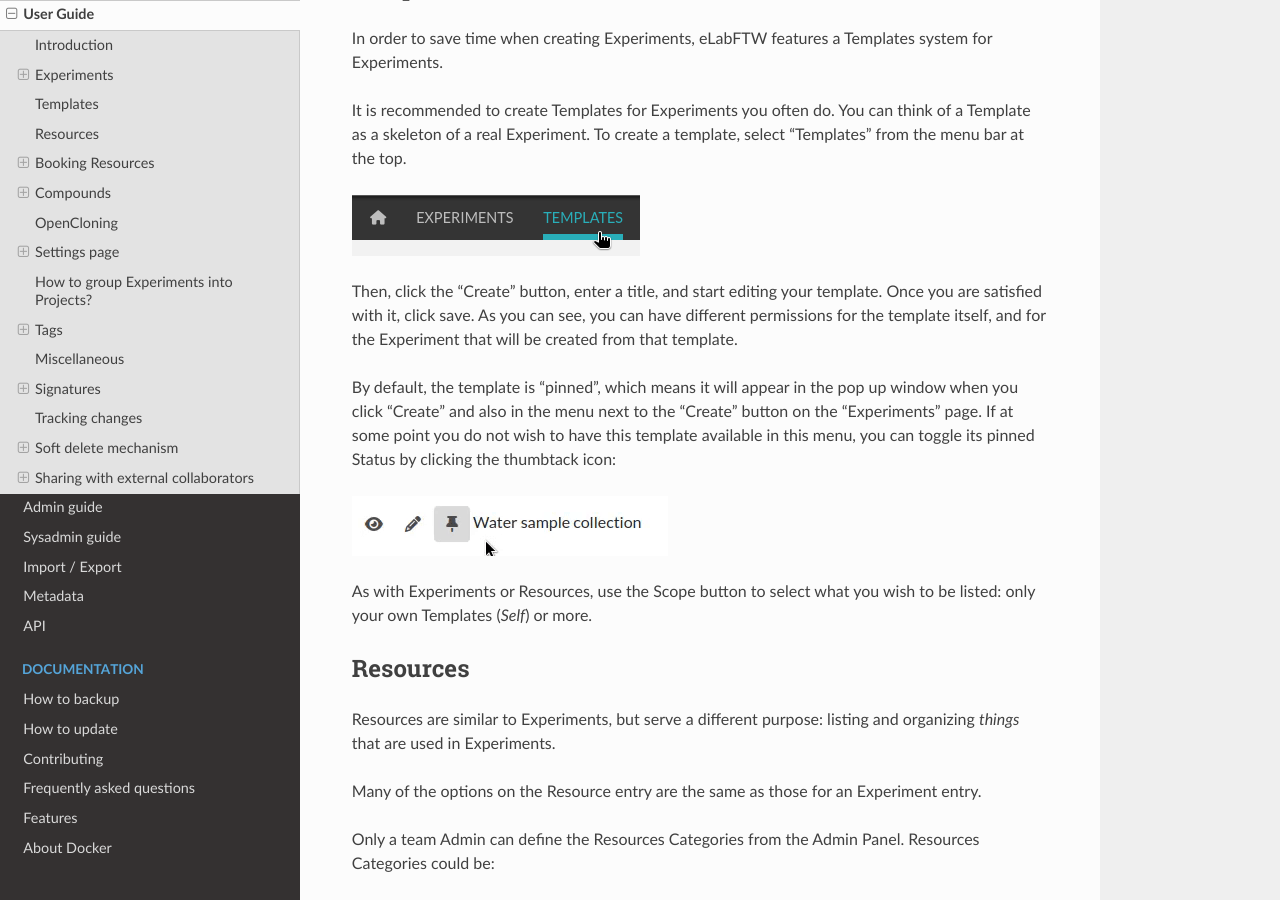
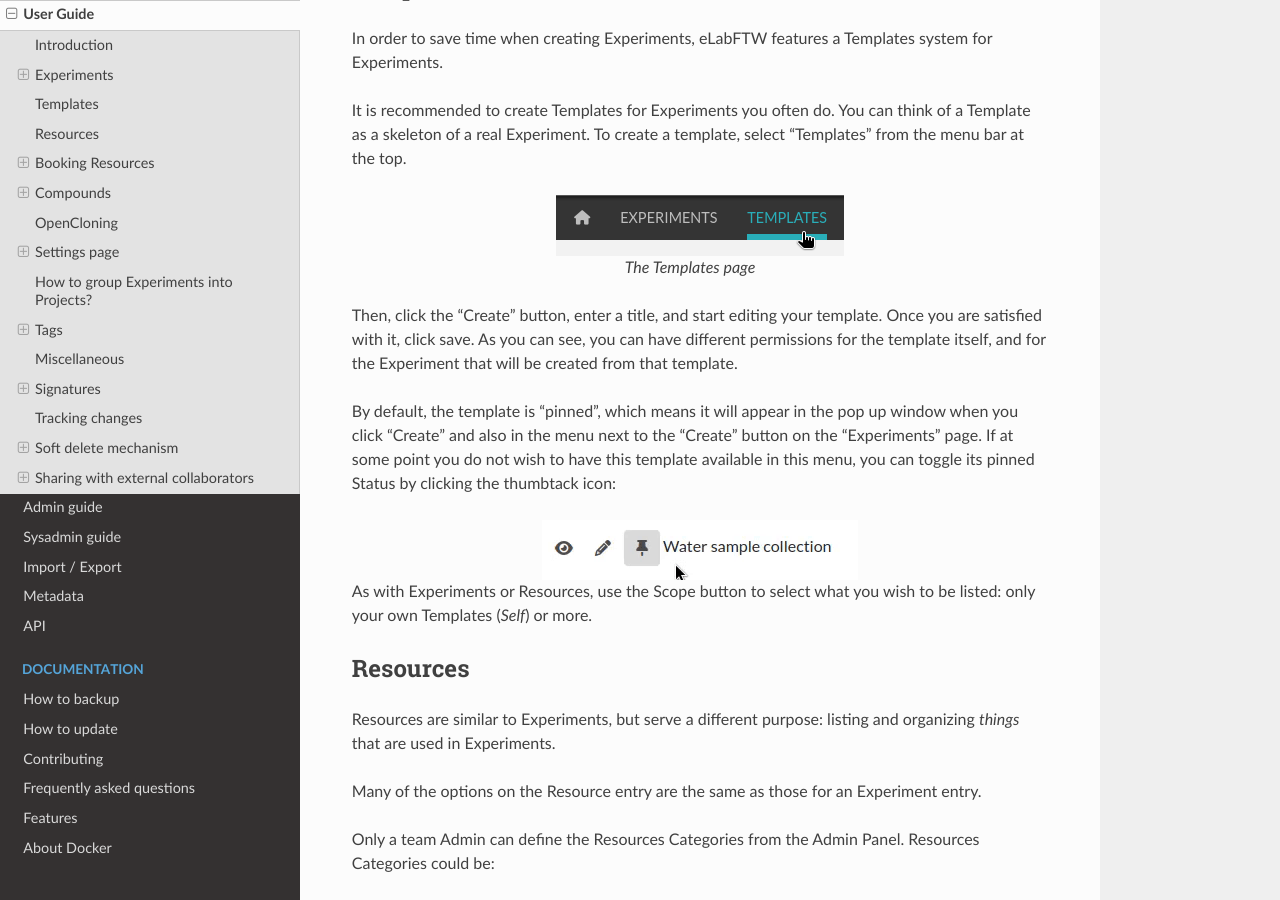
Before and after one commit to elabftw/elabdoc, a Sphinx documentation site: the page built from doc/user-guide.rst, in a window 1280 px wide and 900 px high, scrolled down 11763 px. Built offline with Sphinx 7.4.7 and the Read the Docs theme 3.1.0, drawn with Linux system fonts in a browser that asks for light colours.

Commit message:
DOC: some adjustments

```diff
--- a/doc/import-export.rst
+++ b/doc/import-export.rst
@@ -189,7 +189,7 @@
 
 .. code-block:: bash
 
-   docker exec -it -u nginx:nginx elabftw bin/console import:compounds -h
+   docker exec -it elabftw bin/console import:compounds -h
 
 The file must be available inside the container at /elabftw/exports. Use the following to copy your file into the container:
 
@@ -202,9 +202,9 @@
 .. code-block:: bash
 
    # import in team 2 and be verbose
-   docker exec -it -u nginx:nginx elabftw bin/console import:compounds -vv your_compounds.csv 2
+   docker exec -it elabftw bin/console import:compounds -vv your_compounds.csv 2
    # import in team 25, force everything to be owned by user 5 and be extra verbose
-   docker exec -it -u nginx:nginx elabftw bin/console import:compounds -vvv your_compounds.csv 25 --userid 5
+   docker exec -it elabftw bin/console import:compounds -vvv your_compounds.csv 25 --userid 5
 
 .. _exporting-data:
 
--- a/doc/user-guide.rst
+++ b/doc/user-guide.rst
@@ -349,7 +349,11 @@
 
 It is recommended to create Templates for Experiments you often do. You can think of a Template as a skeleton of a real Experiment. To create a template, select "Templates" from the menu bar at the top.
 
-.. image:: img/templates-menu.png
+.. figure:: img/templates-menu.png
+    :align: center
+    :alt: Templates page
+
+    The Templates page
 
 Then, click the "Create" button, enter a title, and start editing your template. Once you are satisfied with it, click save. As you can see, you can have different permissions for the template itself, and for the Experiment that will be created from that template.
 
@@ -357,6 +361,8 @@
 
 
 .. image:: img/user-toggle-pin-templates.*
+    :align: center
+    :alt: toggle pinned templates
 
 As with Experiments or Resources, use the Scope button to select what you wish to be listed: only your own Templates (*Self*) or more.
 
```
